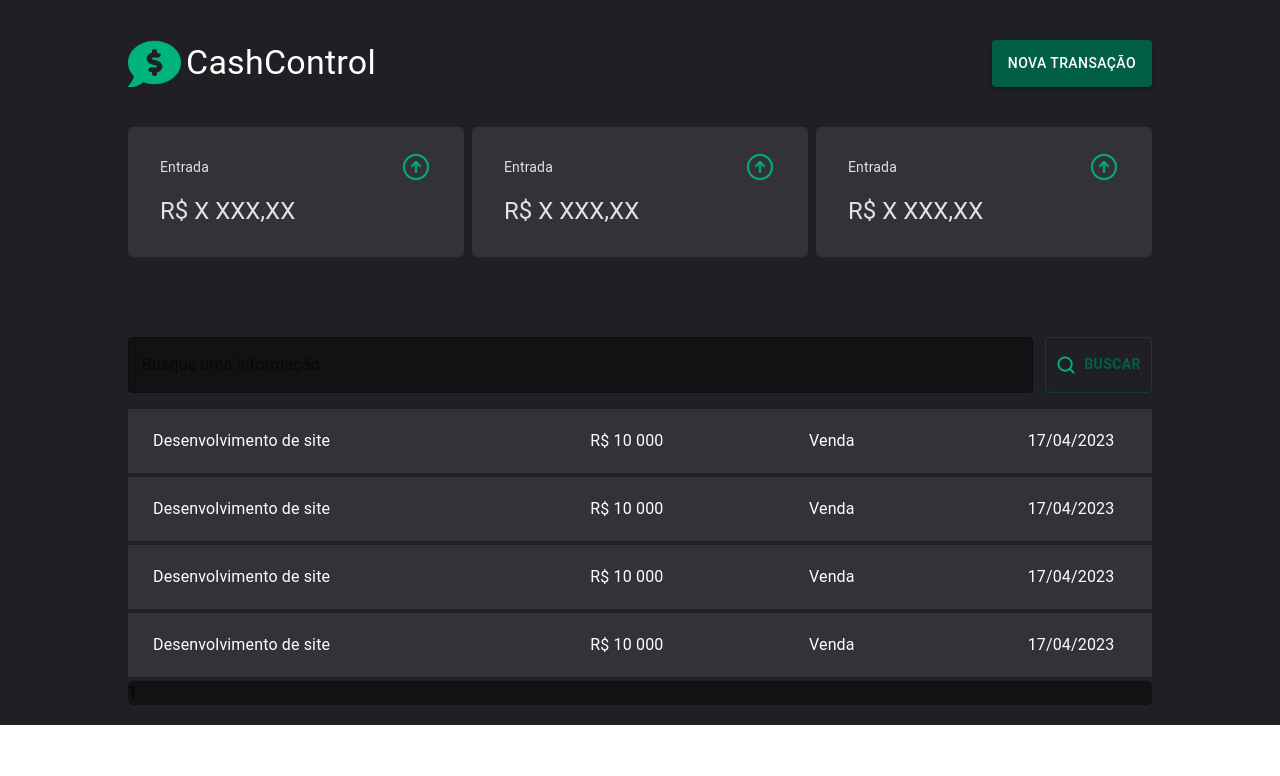
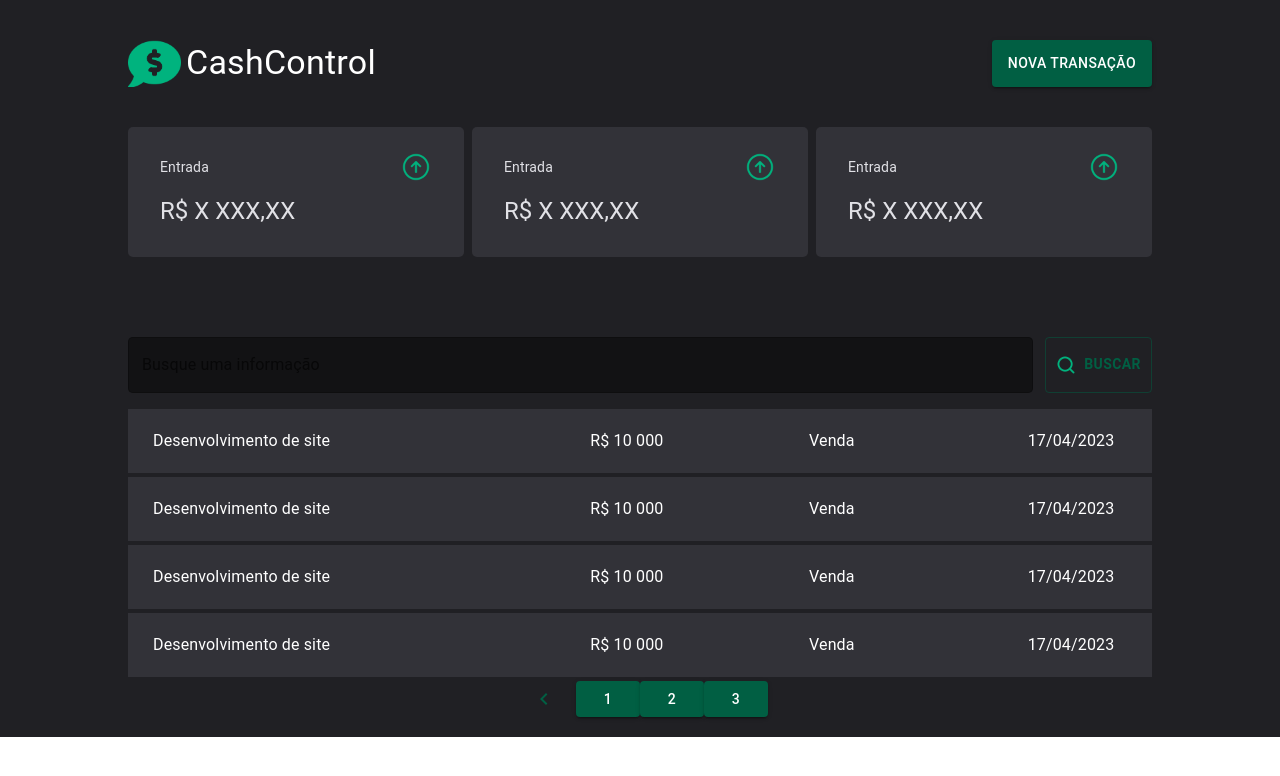
Before and after one commit to eugeogeo/cashControl, a React (Vite) app: page / in a window 1280 px wide. Shown: the top 776 px of the page. Built offline with nearby package versions, Linux system fonts and the light colour scheme.

Commit message:
feat: adicionando buttons

```diff
--- a/src/components/Table/ButtonArea.tsx
+++ b/src/components/Table/ButtonArea.tsx
@@ -1,11 +1,50 @@
-import { Box } from '@mui/material';
+import { Box, Button, IconButton } from '@mui/material';
 import ButtonPage from './ButtonPage';
+import { NavigateBefore } from '@mui/icons-material';
 
+type ButtonAreaProps = {
+    currentPage: string;
+    nextPage: string;
+    nextNextPage?: string;
+    previusPage: string;
+};
 
-const ButtonArea = () => {
+const ButtonArea = ({ currentPage, nextPage, previusPage, nextNextPage=''}: ButtonAreaProps) => {
+    const schemeButton = [
+        {
+            numberPage: '1',
+            rote: '',
+        },
+        {
+            numberPage: '2',
+            rote: nextPage,
+        },
+        {
+            numberPage: '3',
+            rote: nextNextPage,
+        }
+    ];
+
     return(
-        <Box>
-            <ButtonPage />
+        <Box
+            sx={{
+                display: 'flex',
+                justifyContent: 'center',
+            }}
+        >
+            <Button>
+                <NavigateBefore />
+            </Button>
+            {
+                schemeButton.map((current) => (
+                    <ButtonPage
+                        number={current.numberPage}
+                        rote={current.rote}
+                        isActive
+                    />
+                )
+                )
+            }
         </Box>
     );
 };
--- a/src/components/Table/ButtonPage.tsx
+++ b/src/components/Table/ButtonPage.tsx
@@ -1,18 +1,21 @@
-import { Box, Typography } from '@mui/material';
+import { Box, Button } from '@mui/material';
 
-const ButtonPage = () => {
+type ButtonPageProps = {
+    rote: string;
+    number: string;
+    isActive?: boolean;
+}
+const ButtonPage = ({number, rote, isActive = false}: ButtonPageProps) => {
 
     return (
-        <Box
-            sx={{
-                backgroundColor:'grey.900',
-                borderRadius:'5px',
-                width: '100%'
-            }}
-        >
-            <Typography variant='body1' component='h4'>
-            1
-            </Typography>
+        <Box>
+            <Button
+                color={isActive ? 'primary' : 'secondary'}
+                variant='contained'
+                href={rote}
+            >
+                {number}
+            </Button>
         </Box>
     );
 };
```
